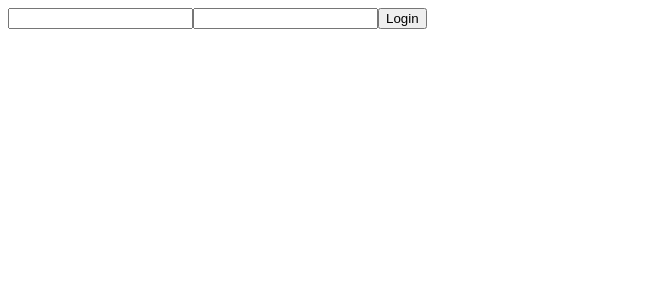
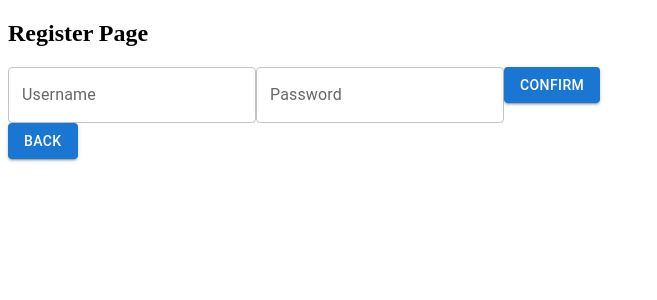
Before and after one commit to chrisweber1408/dont-waste-too-much, a React (Create React App) app in the folder frontend/: page /register in a window 1280 px wide. Shown: the top 300 px of the page, without its empty margins (0-657 px from the left). Built offline with nearby package versions, Linux system fonts and the light colour scheme.

Commit message:
user registration and login

```diff
--- a/frontend/src/App.tsx
+++ b/frontend/src/App.tsx
@@ -11,9 +11,9 @@ export default function App() {
     return(
         <BrowserRouter>
             <Routes>
-                <Route path={"/login"} element={<WelcomePage/>}/>
+                <Route path={"/"} element={<WelcomePage/>}/>
                 <Route path={"/register"} element={<RegisterPage/>}/>
-                <Route path={"/"} element={<MainPage/>}/>
+                <Route path={"/main"} element={<MainPage/>}/>
                 <Route path={"/infos/:id"} element={<InfoPage/>}/>
             </Routes>
         </BrowserRouter>
--- a/frontend/src/Pages/RegisterPage.tsx
+++ b/frontend/src/Pages/RegisterPage.tsx
@@ -1,10 +1,45 @@
+import {Button, TextField} from "@mui/material";
+import {FormEvent, useState} from "react";
+import {useNavigate} from "react-router-dom";
+import {registerUser} from "../service/apiService";
+
 
 export default function RegisterPage(){
+
+    const [username, setUsername] = useState("")
+    const [password, setPassword] = useState("")
+
+    const nav = useNavigate()
+
+    function register(formEvent: FormEvent){
+        formEvent.preventDefault()
+        registerUser(username, password)
+            .then(()=> nav("/"))
+    }
+
     return(
         <div>
-            <input type={"text"}/>
-            <input type={"password"}/>
-            <button>Login</button>
+            <div>
+                <h2 className={"header"}>Register Page</h2>
+            </div>
+            <div>
+                <form onSubmit={register}>
+                    <span className={"input"}>
+                        <TextField  label="Username" variant="outlined" className={"inputfield"} type="text" value={username}
+                                    onChange={event => setUsername(event.target.value)}/>
+                    </span>
+                    <span className={"input"}>
+                        <TextField type={"password"} label="Password" variant="outlined" value={password}
+                                   onChange={event => setPassword(event.target.value)}/>
+                    </span>
+                    <span className={"input"}>
+                        <Button variant="contained" type="submit">Confirm</Button>
+                    </span>
+                    <div className={"input"}>
+                        <Button onClick={()=>nav("/")} variant="contained">Back</Button>
+                    </div>
+                </form>
+            </div>
         </div>
     )
 }
--- a/frontend/src/Pages/WelcomePage.tsx
+++ b/frontend/src/Pages/WelcomePage.tsx
@@ -1,10 +1,51 @@
+import {Button, TextField} from "@mui/material";
+import {FormEvent, useState} from "react";
+import {useNavigate} from "react-router-dom";
+import {sendLogin} from "../service/apiService";
 
-export default function WelcomePage(){
+
+export default function RegisterPage(){
+
+    const [username, setUsername] = useState("")
+    const [password, setPassword] = useState("")
+
+
+    const nav = useNavigate()
+
+    function login(formEvent: FormEvent){
+        formEvent.preventDefault()
+        sendLogin(username, password)
+            .then(data => localStorage.setItem("token", data.token))
+            .then(()=> nav("/main"))
+    }
+
     return(
         <div>
-            <input type={"text"}/>
-            <input type={"password"}/>
-            <button>Login</button>
+            <div>
+                <h2 className={"header"}>Login Page</h2>
+            </div>
+            <div>
+                <form onSubmit={login}>
+                    <span className={"input"}>
+                        <TextField  label="Username" variant="outlined" className={"inputfield"} type="text" value={username}
+                                    onChange={event => setUsername(event.target.value)}/>
+                    </span>
+                    <span className={"input"}>
+                        <TextField type={"password"} label="Password" variant="outlined" value={password}
+                                   onChange={event => setPassword(event.target.value)}/>
+                    </span>
+                    <span className={"input"}>
+                        <Button variant="contained" type="submit">Confirm</Button>
+                    </span>
+                    <div className={"input"}>
+                        <Button onClick={()=>nav("/register")} variant="contained">Register</Button>
+                    </div>
+                    <div className={"input"}>
+                        <Button onClick={()=>nav("/")} variant="contained">Back</Button>
+                    </div>
+                </form>
+                <div className="g-signin2" data-onsuccess="onSignIn"></div>
+            </div>
         </div>
     )
 }
--- a/frontend/src/service/apiService.ts
+++ b/frontend/src/service/apiService.ts
@@ -1,23 +1,62 @@
-import {game} from "./model";
+import {game, LoginResponse} from "./model";
 import axios, {AxiosResponse} from "axios";
 
 export function createAdminGame(game: game){
-    return axios.post("/api/game/admin", game)
+    return axios.post("/api/game/admin", game,{
+        headers:{
+            Authorization: "Bearer " + localStorage.getItem("token")
+        }
+    })
 }
 
 export function createUserGame(game: game){
-    return axios.post("/api/game/user", game)
+    return axios.post("/api/game/user", game, {
+        headers:{
+            Authorization: "Bearer " + localStorage.getItem("token")
+        }
+    })
 }
 
 export function fetchAllGames(){
-    return axios.get("/api/game")
+    return axios.get("/api/game", {
+        headers:{
+            Authorization: "Bearer " + localStorage.getItem("token")
+        }
+    })
         .then((response: AxiosResponse<Array<game>>) => response.data)
 }
 
 export function getApprovedGame(gameId: string){
-    return axios.get("/api/game/" + gameId)
+    return axios.get("/api/game/" + gameId, {
+        headers:{
+            Authorization: "Bearer " + localStorage.getItem("token")
+        }
+    })
 }
 
 export function editGame(gameId: string){
-    return axios.put("/api/game/" + gameId)
+    return axios.put("/api/game/" + gameId, gameId, {
+        headers:{
+            Authorization: "Bearer " + localStorage.getItem("token")
+        }
+    })
 }
+
+
+
+//----------- Register and Login -----------//
+
+export function registerUser(username: string, password: string){
+    return axios.post(`/api/user`,{
+        username,
+        password
+    })
+}
+
+export function sendLogin(username: string, password: string){
+    return axios.post(`/api/login`,{
+        username,
+        password
+    })
+        .then((response:AxiosResponse<LoginResponse>) => response.data)
+}
--- a/frontend/src/service/model.ts
+++ b/frontend/src/service/model.ts
@@ -3,3 +3,7 @@ export interface game {
     gameName : string,
     approved? : boolean
 }
+
+export interface LoginResponse{
+    token: string
+}
```
Also changed, not shown: 2 other files (tests, documents, lock files or other folders).
